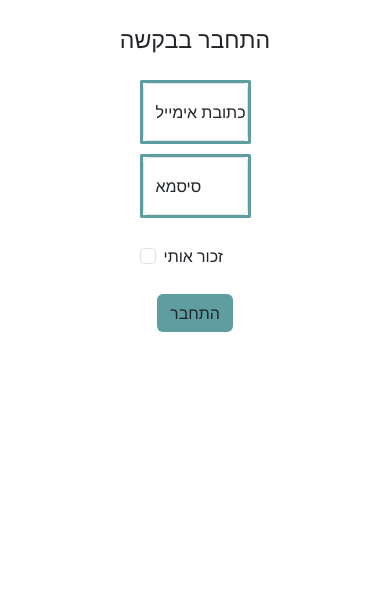
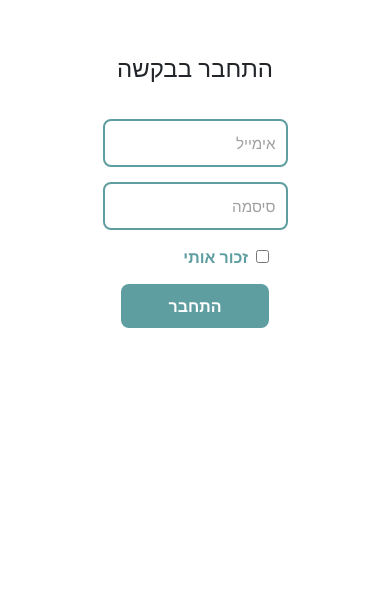
Before and after one commit to idangadish/work-hours-tracker, a plain HTML site: page index.html in a window 390 px wide. Shown: the part 274-874 px from the top of the page. Drawn offline with nearby package versions, Linux system fonts and the light colour scheme.

Commit message:
feat: Refactor sign-in page UI and make it responsive

```diff
--- a/css/style.css
+++ b/css/style.css
@@ -83,6 +83,7 @@ body, html {
     animation-duration: 2s;
     animation-fill-mode: forwards;
     animation-delay: 1.5s;
+    height: 100vh;
 }
 
 @keyframes fadeInForm {
@@ -96,13 +97,21 @@ body, html {
 }
 
 
-.container-column > .sign-in-section {
-    display: flex;
-    flex-direction: column;
-    justify-content: flex-end;
-    direction: rtl;
-    gap: 10px;
-    width: 30%;
+ .sign-in-section {
+  display: flex;
+  flex-direction: column;
+  justify-content: center;
+  gap: 15px;
+  align-items: center;
+  text-align: right;
+  height: 50%;
+  width: 100%;
+  margin: 20px auto;
+}
+
+label {
+  font-weight: bold;
+  color: cadetblue;
 }
 
 
@@ -110,6 +119,11 @@ h1{
   font-weight: bold;
   font-size: 2.5rem;
   margin-top: 20px;
+}
+
+.small-title{
+  font-family: "Varela Round", sans-serif;
+  font-size: 2rem;
 }
 
 .title {
@@ -123,14 +137,41 @@ h1{
   animation-timing-function: ease-out;
 }
 
-.btn{
-    background-color: cadetblue;
+.btn {
+  background-color: cadetblue;
+  color: white;
+  border: none;
+  border-radius: 8px;
+  padding: 10px;
+  cursor: pointer;
+  font-weight: bold;
+  transition: background-color 0.3s;
+  width: 20%;
 }
 
-.form-floating {
-    border: 3px solid cadetblue;
-    border-radius: 2%;
+.text-input {
+  border: 2px solid cadetblue;
+  border-radius: 8px;
+  padding: 10px;
+  outline: none;
+  transition: border-color 0.3s;
+  width: 40%;
 }
+
+.text-input::placeholder {
+  color: #a0a0a0;
+  font-size: 0.95rem;
+}
+
+.remember-me {
+  display: flex;
+  align-items: center;
+  gap: 8px;
+  direction: rtl;
+  justify-content: flex-start;
+  width: 40%;
+}
+
 
 @keyframes moveUp {
   from { transform: translateY(200px); opacity: 0; }
@@ -178,3 +219,25 @@ h1{
 #monthsTable th{
   color: cadetblue;
 }
+
+
+
+@media (max-width: 720px) {
+  h1 {
+    font-size: 2rem;
+  }
+
+  .small-title{
+    font-size: 1.5rem;
+  }
+
+  .text-input {
+    width: 50%;
+}
+
+
+  .btn {
+    font-size: 1rem;
+    width: 40%
+  }
+}
--- a/index.html
+++ b/index.html
@@ -25,19 +25,21 @@
             <h1>ברוכים הבאים למערכת הזנת שעות</h1>
         </div>
 
-         <h1 class="h3 mb-3 fw-normal">התחבר בבקשה</h1>
-         <div class="sign-in-section">
-         <div class="form-floating"> <input type="email" class="form-control" id="floatingInput" placeholder="name@example.com"> <label for="floatingInput">כתובת אימייל</label>
-        </div>
-        <div class="form-floating"> <input type="password" class="form-control" id="floatingPassword" placeholder="Password"> <label for="floatingPassword">סיסמא</label>
-         </div>
 
-        <div class="form-check text-start my-3">
-    <input class="form-check-input" type="checkbox" value="remember-me" id="checkDefault">
-    <label class="form-check-label" for="checkDefault">זכור אותי</label>
+
+        <form class="sign-in-section" action="/login" method="POST">
+        <p class="small-title">התחבר בבקשה</p>
+        <input class="text-input" type="text" name="email"  placeholder="אימייל" required>
+        <input class="text-input" type="text" name="email"  placeholder="סיסמה"  required>
+
+<div class="remember-me">
+  <input type="checkbox" name="remember_me">
+  <label for="remember_me">זכור אותי</label>
 </div>
- </div>
-            <button class="btn" type="submit">התחבר</button>
+
+
+        <input type="submit" value="התחבר" class="btn">
+            </form>
 
 
 <script src="https://ajax.googleapis.com/ajax/libs/jquery/3.3.1/jquery.min.js"></script>
```
